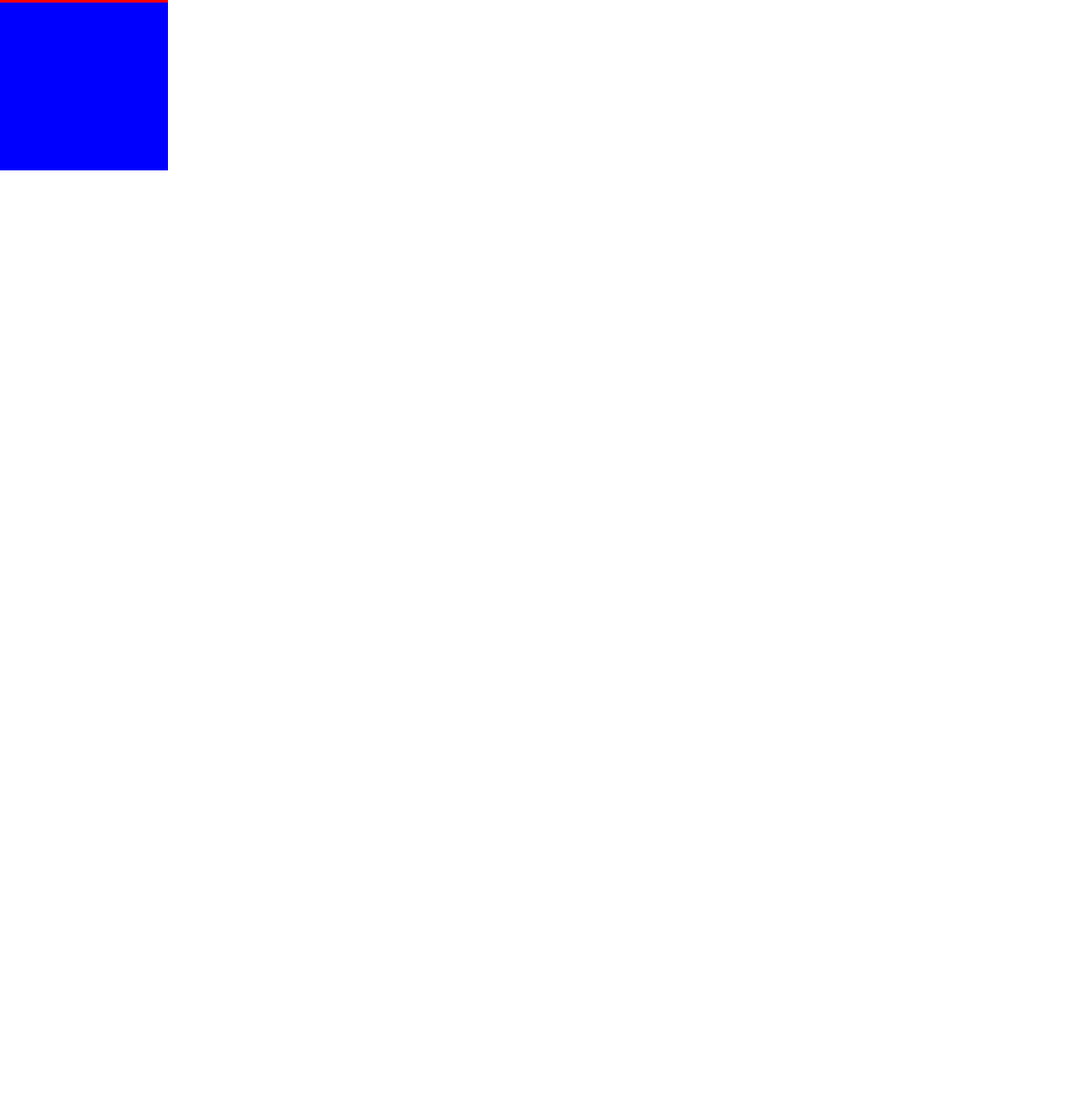
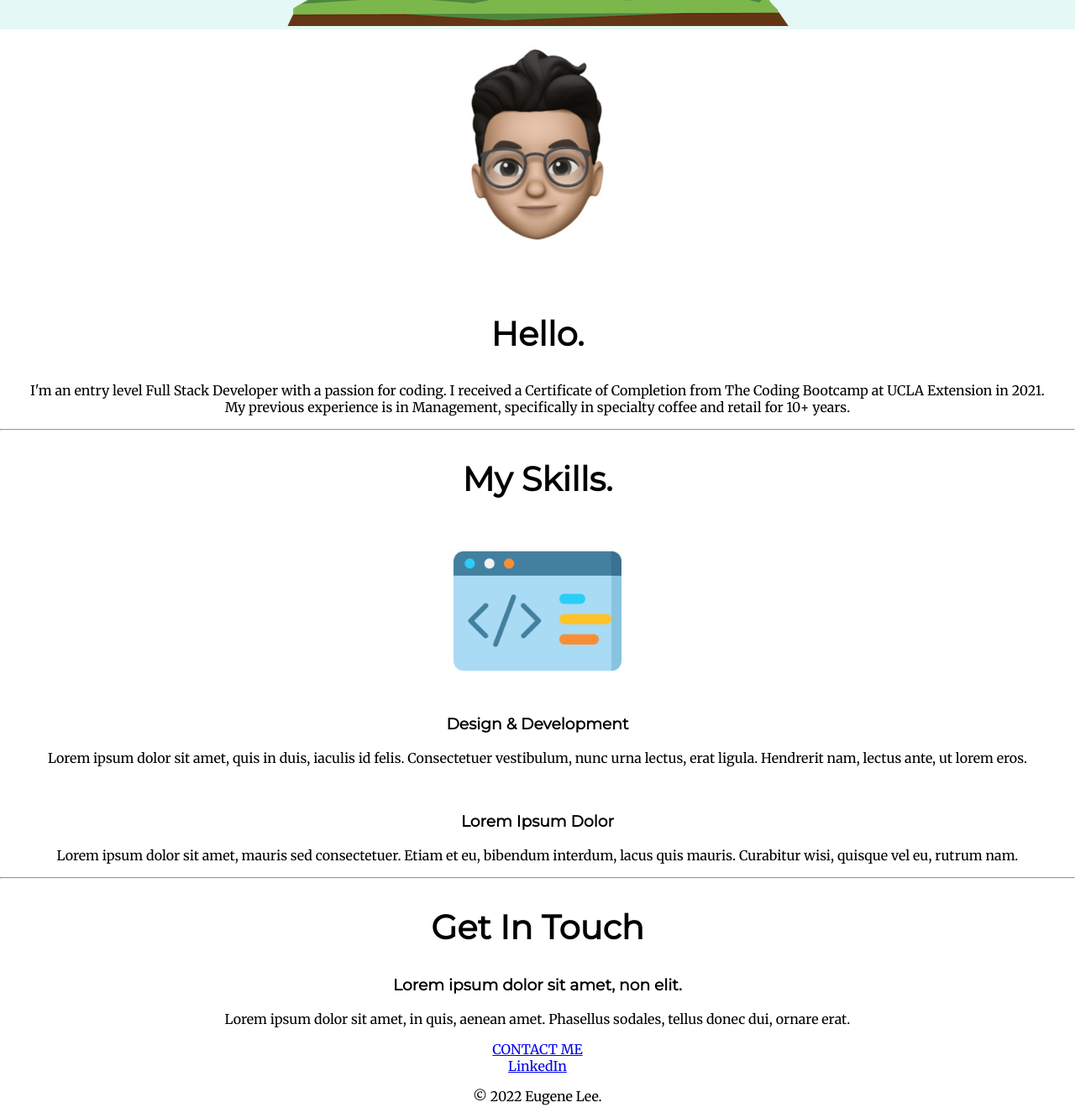
Before and after one commit to eisforgene/02-my-site, a plain HTML site: page index.html in a window 1280 px wide. Shown: the part 750-2082 px from the top of the page at 84% size. Before the commit the page ends 953 px from the top, so only its background shows below. Drawn offline with Linux system fonts and the light colour scheme.

Commit message:
css sizing

```diff
--- a/assets/css/style.css
+++ b/assets/css/style.css
@@ -1,10 +1,22 @@
 body {
     margin: 0;
     text-align: center;
+    font-family: 'Merriweather', serif;
 }
 
 h1 {
-    margin-top: 0;
+    font-size: 5.625rem;
+    margin-top: 50px;
+    font-family: 'Sacramento', cursive;
+}
+
+h2 {
+    font-family: 'Montserrat', sans-serif;
+    font-size: 2.5rem;
+}
+
+h3 {
+    font-family: 'Montserrat', sans-serif;
 }
 
 .top-container {
@@ -13,17 +25,13 @@ h1 {
     padding-top: 100px;
 }
 
-.middle-container {
-    background-color: red;
-    height: 200px;
-    width: 200px;
+/* .middle-container {
+
 }
 
 .bottom-container {
-    background-color: blue;
-    height: 200px;
-    width: 200px;
-}
+
+} */
 
 .top-cloud {
     position: absolute;
@@ -36,3 +44,13 @@ h1 {
     left: 300px;
     bottom: 300px;
 }
+
+.profile-pic {
+    height: 300px;
+    width: 300px;
+}
+
+.skills-pic {
+    height: 200px;
+    width: 200px;
+}
--- a/index.html
+++ b/index.html
@@ -4,24 +4,66 @@
     <meta charset="UTF-8" />
     <meta http-equiv="X-UA-Compatible" content="IE=edge" />
     <meta name="viewport" content="width=device-width, initial-scale=1.0" />
+    <link rel="preconnect" href="https://fonts.googleapis.com" />
+    <link rel="preconnect" href="https://fonts.gstatic.com" crossorigin />
+    <link
+      href="https://fonts.googleapis.com/css2?family=Merriweather&family=Montserrat&family=Sacramento&display=swap"
+      rel="stylesheet"
+    />
     <link rel="stylesheet" href="./assets/css/style.css" />
     <link href="./assets/images/favicon.ico" rel="icon" type="image/x-icon" />
     <title>Eugene Lee</title>
   </head>
   <body>
     <div class="top-container">
-      <img class="top-cloud" src="./assets/images/cloud.png" alt="cloud-img">
+      <img class="top-cloud" src="./assets/images/cloud.png" alt="cloud-img" />
       <h1>I'm Eugene.</h1>
-      <p>a programmer.</p>
-      <img class="bottom-cloud" src="./assets/images/cloud.png" alt="cloud-img">
-      <img src="./assets/images/mountain.png" alt="mountain-img">
-
+      <h2>a <span><u>pro</u></span>grammer.</h2>
+      <img
+        class="bottom-cloud"
+        src="./assets/images/cloud.png"
+        alt="cloud-img"
+      />
+      <img src="./assets/images/mountain.png" alt="mountain-img" />
     </div>
     <div class="middle-container">
+      <div class="profile">
+        <img class="profile-pic" src="./assets/images/profile-modified.png" alt="profile-emoji">
+        <h2>Hello.</h2>
+        <p>I'm an entry level Full Stack Developer with a passion for coding. I
+          received a Certificate of Completion from The Coding Bootcamp at
+          UCLA Extension in 2021.<br>
+          My previous experience is in Management,
+          specifically in specialty coffee and retail for 10+ years.</p>
+      </div>
+      <hr>
+      <div class="skills">
+        <h2>My Skills.</h2>
+        <div class="skill-row">
+          <img class="skills-pic" src="./assets/images/code.png" alt="coding-icon">
+          <h3>Design & Development</h3>
+          <p>Lorem ipsum dolor sit amet, quis in duis, iaculis id felis. Consectetuer vestibulum, nunc urna lectus, erat ligula. Hendrerit nam, lectus ante, ut lorem eros.</p>
+        </div>
+        <div class="skill-row">
+          <img class="" src="" alt="">
+          <h3>Lorem Ipsum Dolor</h3>
+          <p>Lorem ipsum dolor sit amet, mauris sed consectetuer. Etiam et eu, bibendum interdum, lacus quis mauris. Curabitur wisi, quisque vel eu, rutrum nam.</p>
+        </div>
+      </div>
+      <hr>
+      <div class="contact-me">
+        <h2>Get In Touch</h2>
+        <h3>Lorem ipsum dolor sit amet, non elit.</h3>
+        <p>Lorem ipsum dolor sit amet, in quis, aenean amet. Phasellus sodales, tellus donec dui, ornare erat.</p>
+        <a class="btn" href="mailto:ieugenelee@gmail.com">CONTACT ME</a>
+      </div>
+    </div>
 
+
+    <div class="bottom-container">
+      <a class="footer-link" href="https://www.linkedin.com/in/eugene-lee-1777b0132/">LinkedIn</a>
+      <p>© 2022 Eugene Lee.</p>
     </div>
-    <div class="bottom-container">
 
-    </div>
   </body>
 </html>
```
Also changed, not shown: assets/images/code.png (added), assets/images/favicon.ico, assets/images/profile-modified.png (added).
